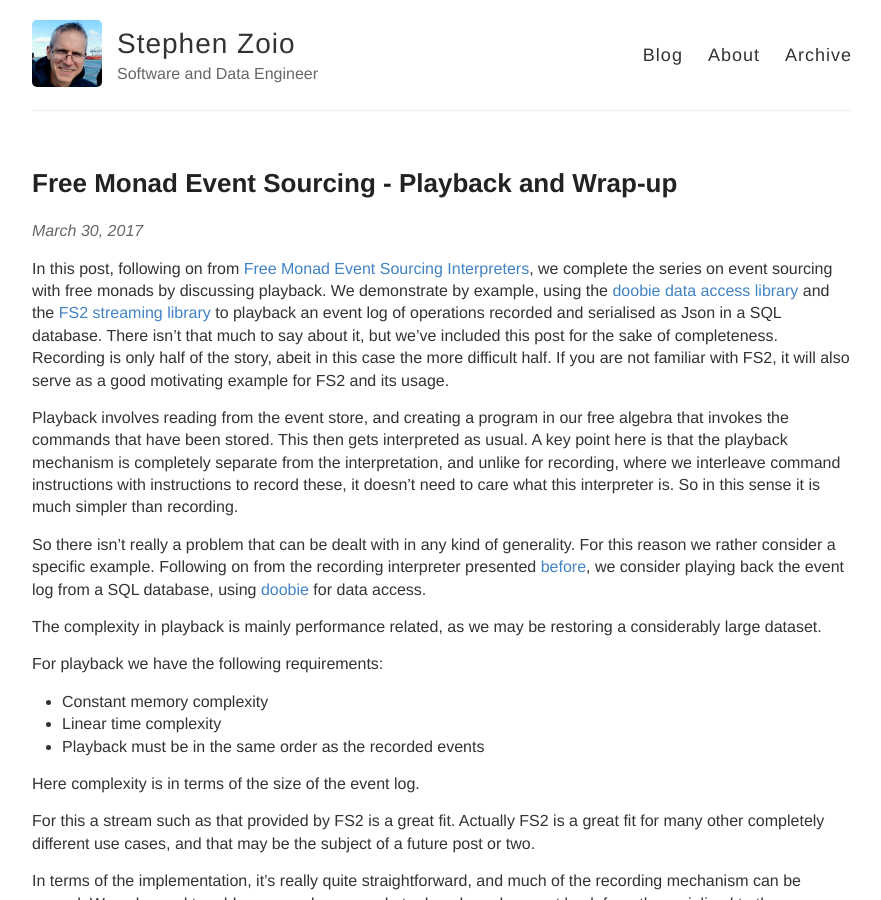
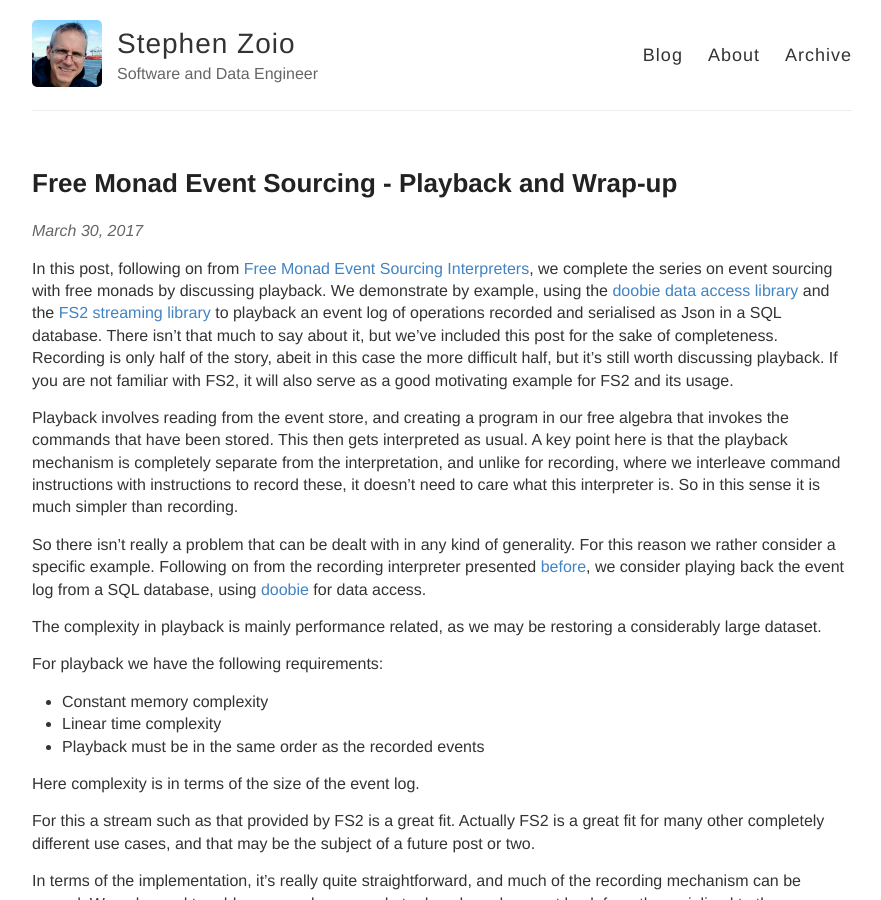
Before and after one commit to szoio/szoio.github.io, a Jekyll site: the page built from _posts/2017-03-30-free-monad-event-sourcing-playback.md, in a window 1280 px wide and 900 px high. Shown: the whole window, without its empty margins (198-1079 px from the left). Built offline with Jekyll 4.4.1, drawn with Linux system fonts in a browser that asks for light colours; comment, search, counter and statistics services are not loaded.

Commit message:
Event sourcing playback.

```diff
--- a/_posts/2017-03-30-free-monad-event-sourcing-playback.md
+++ b/_posts/2017-03-30-free-monad-event-sourcing-playback.md
@@ -5,7 +5,7 @@ title: Free Monad Event Sourcing - Playback and Wrap-up
 date: 2017-03-30
 ---
 
-In this post, following on from [Free Monad Event Sourcing Interpreters]({% post_url 2016-12-18-free-monad-event-sourcing-interpreters %}), we complete the series on event sourcing with free monads by discussing playback. We demonstrate by example, using the [doobie data access library](https://github.com/tpolecat/doobie) and the [FS2 streaming library](https://github.com/functional-streams-for-scala/fs2) to playback an event log of operations recorded and serialised as Json in a SQL database. There isn't that much to say about it, but we've included this post for the sake of completeness. Recording is only half of the story, abeit in this case the more difficult half. If you are not familiar with FS2, it will also serve as a good motivating example for FS2 and its usage.
+In this post, following on from [Free Monad Event Sourcing Interpreters]({% post_url 2016-12-18-free-monad-event-sourcing-interpreters %}), we complete the series on event sourcing with free monads by discussing playback. We demonstrate by example, using the [doobie data access library](https://github.com/tpolecat/doobie) and the [FS2 streaming library](https://github.com/functional-streams-for-scala/fs2) to playback an event log of operations recorded and serialised as Json in a SQL database. There isn't that much to say about it, but we've included this post for the sake of completeness. Recording is only half of the story, abeit in this case the more difficult half, but it's still worth discussing playback. If you are not familiar with FS2, it will also serve as a good motivating example for FS2 and its usage.
 
 Playback involves reading from the event store, and creating a program in our free algebra that invokes the commands that have been stored. This then gets interpreted as usual. A key point here is that the playback mechanism is completely separate from the interpretation, and unlike for recording, where we interleave command instructions with instructions to record these, it doesn't need to care what this interpreter is. So in this sense it is much simpler than recording.
 
```
